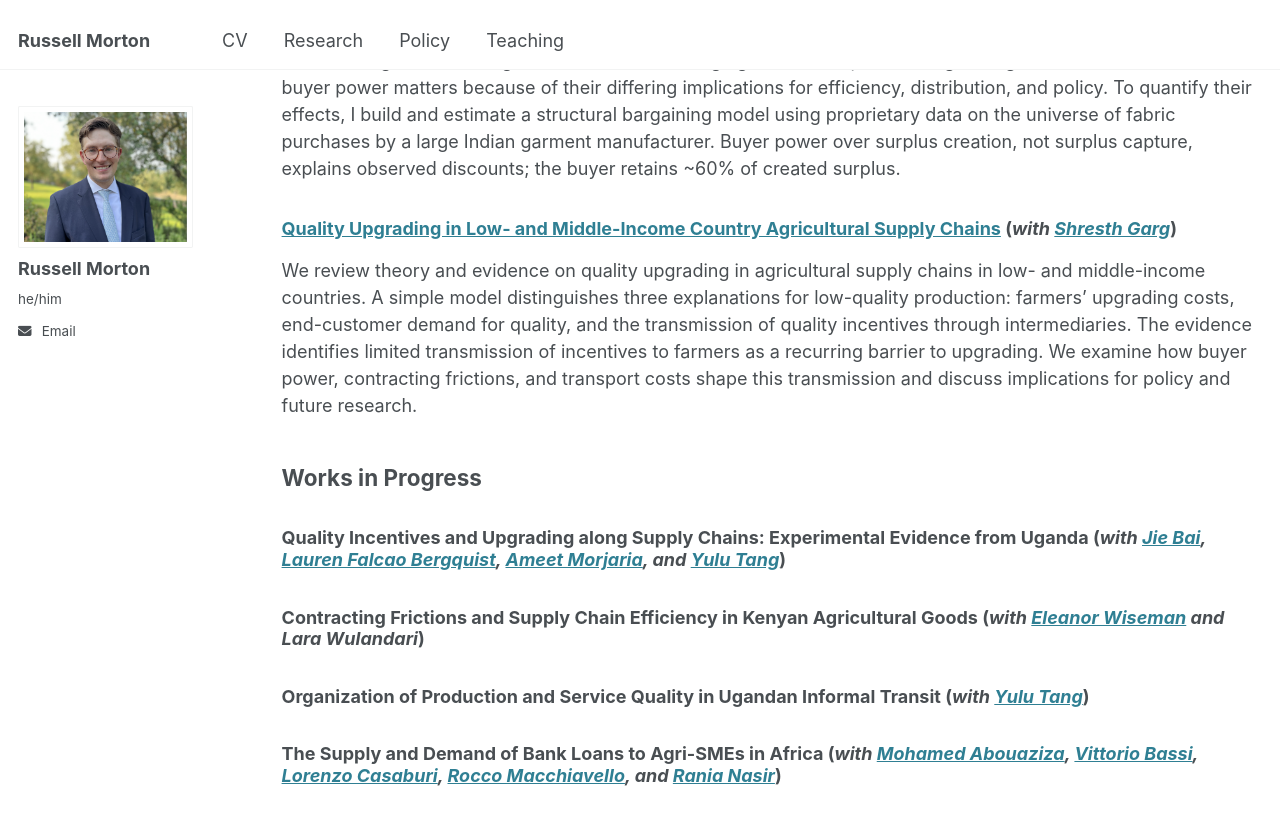
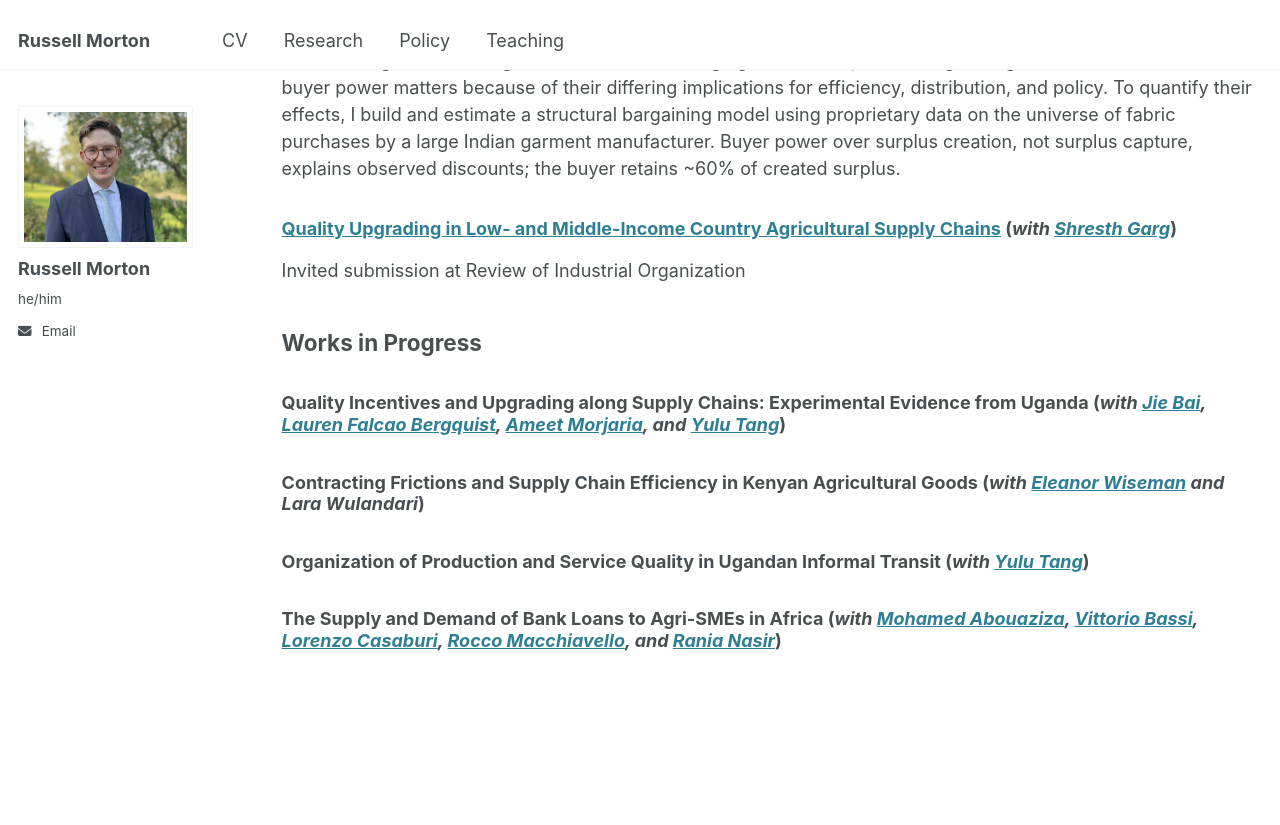
Before and after one commit to rpmorton/rpmorton.github.io, a Jekyll site: the page built from _pages/research.md, in a window 1280 px wide and 900 px high, scrolled down 397 px. Shown: the top 825 px of the window. Built offline with Jekyll 4.4.1, drawn with Linux system fonts in a browser that asks for light colours.

Commit message:
Replace quality upgrading abstract with invited submission note

```diff
--- a/_pages/research.md
+++ b/_pages/research.md
@@ -7,18 +7,28 @@ author_profile: true
 ## Working Papers
 
 
+
+
 ### [Value Creation and Value Capture in Indian Garment Sector Bargaining](https://drive.google.com/file/d/1SpxGm7bKFBeSrq-szBUWVIQKxTBr8SeM/view?usp=drive_link)
+
+
 
 
 Low prices paid by large exporters to suppliers in low- and middle-income countries raise concerns that gains from exporting are unequally distributed. I study how input prices reflect two distinct forms of buyer power arising from buyers' responses to frictions in input and supporting markets. Buyer power over surplus creation reflects the buyer's retention of surplus created when vertical contracts mitigate frictions, such as by providing quantity assurance or trade credit when external insurance or credit markets function poorly. Buyer power from surplus capture reflects the buyer's appropriation of pre-existing rents through replacement threats enabled by partial vertical integration, shifting rents without increasing agreement surplus. Distinguishing between these two forms of buyer power matters because of their differing implications for efficiency, distribution, and policy. To quantify their effects, I build and estimate a structural bargaining model using proprietary data on the universe of fabric purchases by a large Indian garment manufacturer. Buyer power over surplus creation, not surplus capture, explains observed discounts; the buyer retains ~60% of created surplus.
 
 
 
+
+
 ### [Quality Upgrading in Low- and Middle-Income Country Agricultural Supply Chains](https://drive.google.com/file/d/1qo5S0Bbad6U2wY3rKloHUPPECAGDCPQC/view?usp=drive_link) (_with [Shresth Garg](https://shresth-garg.github.io/)_)
 
-We review theory and evidence on quality upgrading in agricultural supply chains in low- and middle-income countries. A simple model distinguishes three explanations for low-quality production: farmers' upgrading costs, end-customer demand for quality, and the transmission of quality incentives through intermediaries. The evidence identifies limited transmission of incentives to farmers as a recurring barrier to upgrading. We examine how buyer power, contracting frictions, and transport costs shape this transmission and discuss implications for policy and future research.
+
+Invited submission at Review of Industrial Organization
+
 
 ## Works in Progress
+
+
 
 
 ### Quality Incentives and Upgrading along Supply Chains: Experimental Evidence from Uganda (_with [Jie Bai](https://sites.google.com/site/jiebaiecon/home), [Lauren Falcao Bergquist](https://sites.google.com/site/laurenfbergquist), [Ameet Morjaria](https://sites.google.com/site/ameetmorjaria), and [Yulu Tang](https://sites.google.com/view/yulutang)_)
@@ -26,10 +36,18 @@ We review theory and evidence on quality upgrading in agricultural supply chains
 
 
 
+
+
+
+
 ### Contracting Frictions and Supply Chain Efficiency in Kenyan Agricultural Goods  (_with [Eleanor Wiseman](https://www.eleanorwiseman.com/) and Lara Wulandari_)
+
+
 
 
 ### Organization of Production and Service Quality in Ugandan Informal Transit (_with [Yulu Tang](https://sites.google.com/view/yulutang)_)
 
 
+
+
 ### The Supply and Demand of Bank Loans to Agri-SMEs in Africa (_with [Mohamed Abouaziza](https://sites.google.com/view/mohamed-abouaziza), [Vittorio Bassi](http://www.vittoriobassi.com/), [Lorenzo Casaburi](https://www.econ.uzh.ch/en/people/faculty/casaburi.html), [Rocco Macchiavello](https://sites.google.com/site/roccomacchiavello/), and [Rania Nasir](https://www.theigc.org/people/rania-nasir)_)
```
